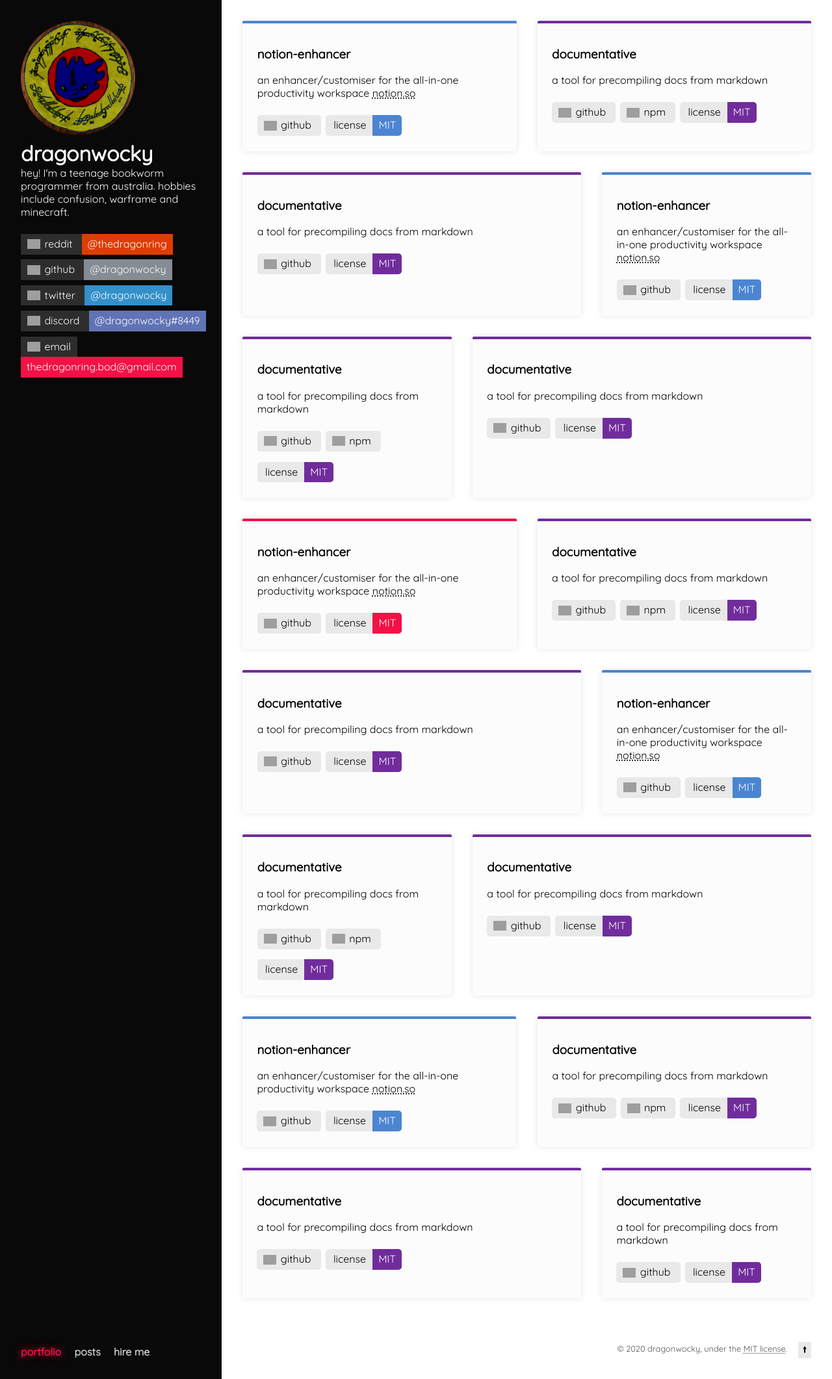
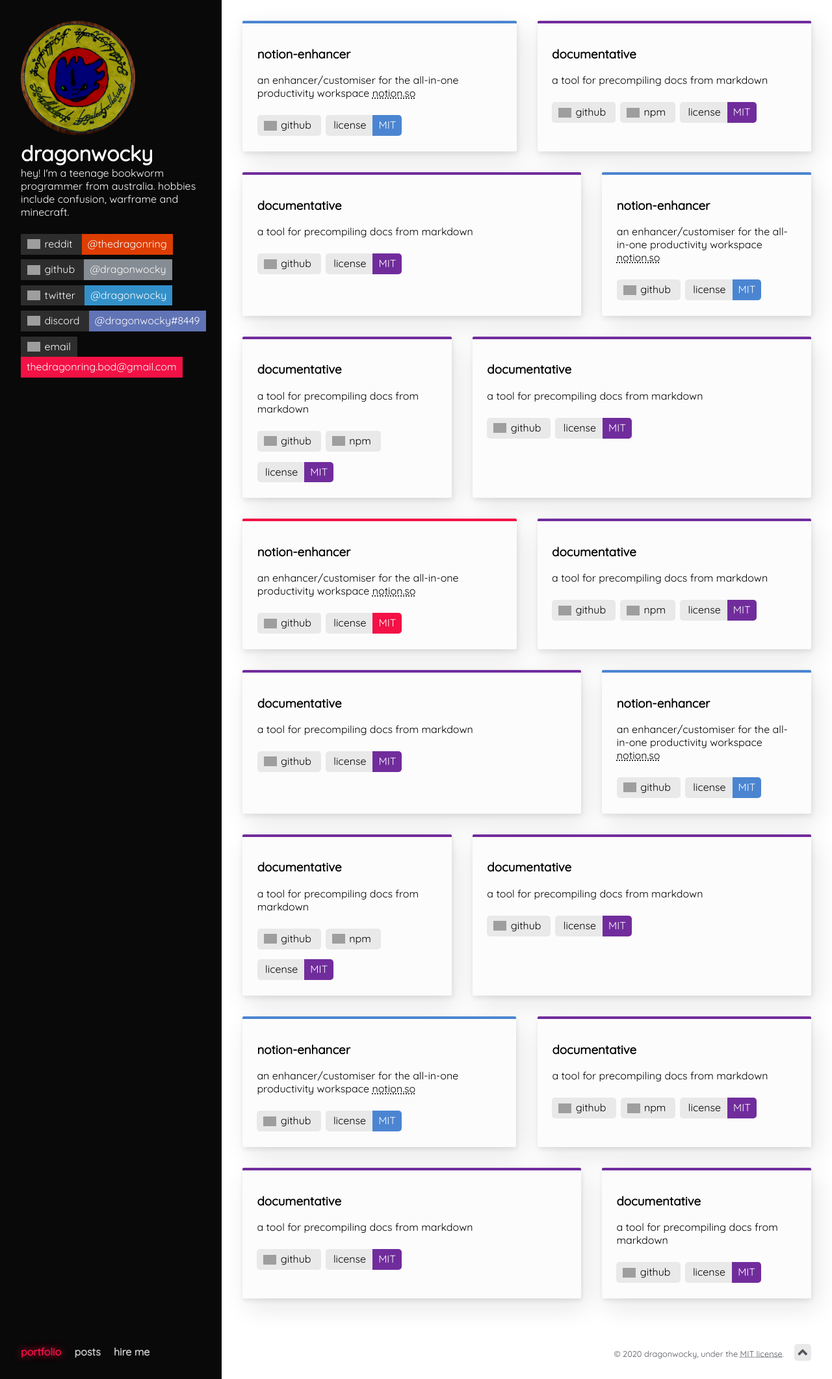
Before and after one commit to dragonwocky/dragonwocky.github.io, a PHP site: page /wip/index.html in a window 1280 px wide. Shown: the whole page at 65% size. Run offline with PHP 8.4, Linux system fonts and the light colour scheme; grey boxes are pictures that could not be loaded.

Commit message:
change hire-me text, colour changes, svg backtotop with on-enter trigger

```diff
--- a/wip/index.html
+++ b/wip/index.html
@@ -430,13 +430,13 @@
         <p>
           sure, i dabble in other things, but primarily i'm a web developer. i
           can build you any website you want, backend and frontend.
-          (realistically: i'm not gonna build you the next roblox or krunker.io.
-          and yes, i've gotten that request before). i also do discord bots and
-          the like.
+          (realistically: i'm not gonna build you the next roblox. and yes, i've
+          gotten that request before). i also do discord bots and the like.
         </p>
         <p>
           i specialise in javascript, am by necessity good with html, and can
-          whip up some smooth designs with css. python, too, i can do.
+          whip up some smooth designs with css. i'm reasonably fluent in python
+          and when push comes to shove i can pull out some php.
         </p>
         <h3>what will it cost?</h3>
         <p>
@@ -464,7 +464,13 @@
         © 2020 dragonwocky, under the
         <a href="https://choosealicense.com/licenses/mit/">MIT license</a>.
         <br /><br />
-        <button class="backToTop">🠙</button>
+        <svg tabindex="0" class="backToTop" viewBox="0 0 320 512">
+          <path
+            fill="currentColor"
+            d="M177 159.7l136 136c9.4 9.4 9.4 24.6 0 33.9l-22.6 22.6c-9.4 9.4-24.6 9.4-33.9 0L160 255.9l-96.4 96.4c-9.4 9.4-24.6 9.4-33.9 0L7 329.7c-9.4-9.4-9.4-24.6 0-33.9l136-136c9.4-9.5 24.6-9.5 34-.1z"
+            class=""
+          ></path>
+        </svg>
       </footer>
     </main>
     <script src="vanilla-tilt.js"></script>
--- a/wip/scripts.js
+++ b/wip/scripts.js
@@ -19,7 +19,7 @@ class HashRouter {
       .map(entry => {
         const ID = entry.getAttribute('href');
         console.log(ID);
-        entry.onclick = async ev => {
+        entry.onclick = ev => {
           ev.preventDefault();
           this.set(ID);
         };
@@ -81,7 +81,7 @@ class HashRouter {
 }
 
 let constructed = false;
-const construct = async () => {
+const construct = () => {
   if (document.readyState !== 'complete' || constructed) return false;
   constructed = true;
 
@@ -94,6 +94,17 @@ const construct = async () => {
     speed: 500,
     glare: true,
     'max-glare': 0.02
+  });
+
+  function scrollTop() {
+    document.documentElement.scroll({ top: 0, behavior: 'smooth' });
+    document.querySelector('main').scroll({ top: 0, behavior: 'smooth' });
+  }
+  document.querySelectorAll('.backToTop').forEach(button => {
+    button.addEventListener('click', scrollTop);
+    button.addEventListener('keyup', ev =>
+      ev.key === 'Enter' ? scrollTop() : true
+    );
   });
 
   function badge(el, content) {
@@ -109,12 +120,6 @@ const construct = async () => {
         .forEach(child => child.classList.add('slide'));
     }
   }
-  document.querySelectorAll('.backToTop').forEach(button =>
-    button.addEventListener('click', ev => {
-      document.documentElement.scroll({ top: 0, behavior: 'smooth' });
-      document.querySelector('main').scroll({ top: 0, behavior: 'smooth' });
-    })
-  );
 
   document.querySelectorAll('[data-githubV]').forEach(el => {
     fetch(
--- a/wip/styles.css
+++ b/wip/styles.css
@@ -15,13 +15,15 @@
   --bg: #fff;
   --box: #fcfcfc;
   --sidebar: #090909;
-  --shadow: #e7e7e7;
+  --shadow: rgba(15, 15, 15, 0.1);
 
   --light-grey: #ccc;
   --dark-grey: #52555c;
 
   --scroll: #b2b2b2;
   --scroll-hover: #d3d3d3;
+  --dark-scroll: #36393f;
+  --dark-scroll-hover: #4f5257;
 
   --button: #2d2d2d;
   --badge: var(--primary);
@@ -224,7 +248,7 @@ section {
   padding: 1em 1.4em;
   border-radius: 2px;
   border-top: 4px solid var(--card);
-  box-shadow: 0 0 10px var(--shadow);
+  box-shadow: var(--shadow) 8px 14px 38px, var(--shadow) 1px 3px 8px;
   background: var(--box);
 }
 section .card-link {
@@ -256,31 +280,18 @@ footer {
   color: var(--dark-grey);
   width: 100%;
 }
-footer button {
-  color: var(--text);
+footer .backToTop {
+  width: 2em;
+  height: 2em;
   background: var(--card-button);
   border: none;
   cursor: pointer;
-  padding: 0.1em 0.5em;
+  padding: 0.1em 0.2em;
+  border-radius: 5px;
 }
 footer a {
   text-decoration: dotted underline;
   color: var(--dark-grey);
-}
-
-::-webkit-scrollbar {
-  width: 7px;
-  height: 7px;
-}
-::-webkit-scrollbar-corner {
-  background-color: transparent;
-}
-::-webkit-scrollbar-thumb {
-  border-radius: 5px;
-  background-color: var(--scroll);
-}
-::-webkit-scrollbar-thumb:hover {
-  background: var(--scroll-hover);
 }
 
 @media (max-width: 1030px) and (min-width: 769px) {
@@ -314,8 +325,10 @@ footer a {
   footer br {
     display: none;
   }
-  footer button {
+  footer .backToTop {
     margin-left: 1em;
+    position: relative;
+    top: 0.5em;
   }
 }
 @media (max-width: 768px) {
```
Also changed, not shown: other parts of wip/styles.css (+28 -6 lines), wip/template.html (+11 -5 lines), wip/test.svg (added).
